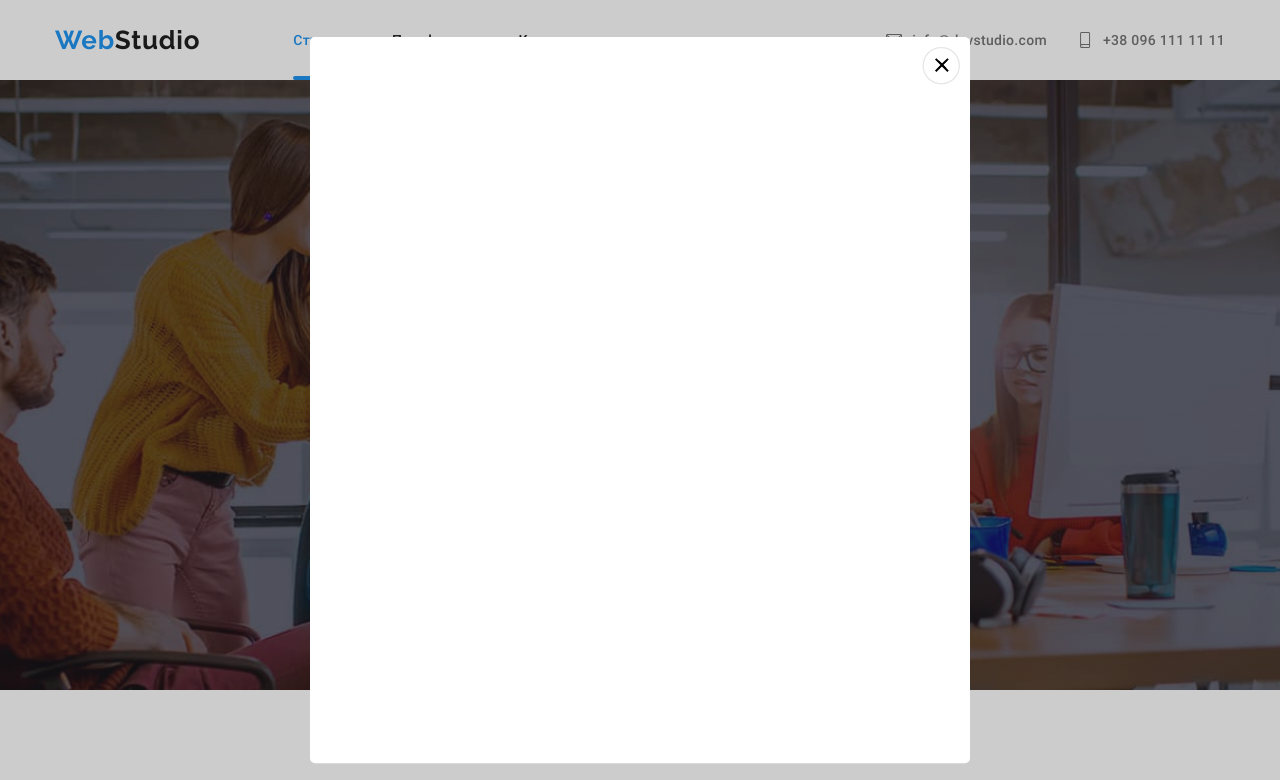
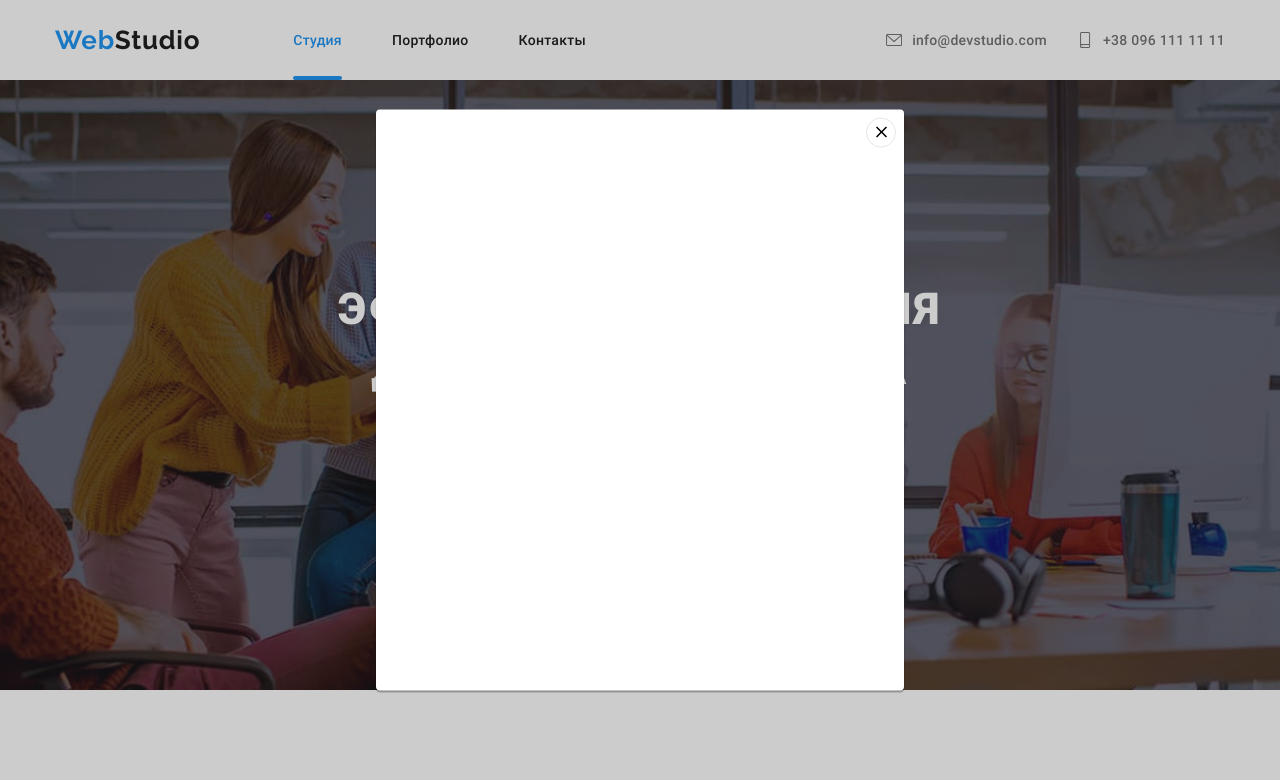
Before and after one commit to VictoriaRailean1/goit-markup-hw-05, a plain HTML site: page index.html in a window 1280 px wide. Both pictures are taken after a click on the button "Заказать услугу". Shown: the top 780 px of the page. Drawn offline with nearby package versions, Linux system fonts and the light colour scheme.

Commit message:
добавляет стили

```diff
--- a/css/styles.css
+++ b/css/styles.css
@@ -199,12 +199,14 @@ img {
 .header-link:hover .header-svg,
 .header-link:focus .header-svg {
   fill: var(--accent);
+  transition;
 }
 
 .header-link {
   display: flex;
   vertical-align: middle;
   align-items: center;
+  transition: 250ms cubic-bezier(0.4, 0, 0.2, 1);
 }
 
 .header-svg {
@@ -212,6 +214,7 @@ img {
   padding-right: 10px;
   height: 16px;
   width: 26.14px;
+  transition: 250ms cubic-bezier(0.4, 0, 0.2, 1);
 }
 
 .mail-link {
@@ -495,15 +498,18 @@ img {
   height: 44px;
   background-color: var(--white);
   border-radius: 50%;
+  transition: background-color 250ms cubic-bezier(0.4, 0, 0.2, 1);
 }
 .social-icons-link:hover,
 .social-icons-link:focus {
   background-color: var(--accent);
+  transition;
 }
 
 .social-icons-link:hover .social-icons-svg,
 .social-icons-link:focus .social-icons-svg {
   fill: var(--white);
+  transition;
 }
 
 .social-icons-svg {
@@ -530,19 +536,23 @@ img {
   border: 1px solid var(--icon-gray);
   box-sizing: border-box;
   border-radius: 4px;
+  transition: 250ms cubic-bezier(0.4, 0, 0.2, 1);
 }
 
 .clients-link:hover .client-icons-svg,
 .clients-link:focus .client-icons-svg {
   fill: var(--accent);
+  transition;
 }
 
 .clients-link:hover,
 .clients-link:focus {
   border-color: var(--accent);
+  transition;
 }
 .client-icons-svg {
   fill: var(--icon-gray);
+  transition: 250ms cubic-bezier(0.4, 0, 0.2, 1);
 }
 /*Портфолио*/
 .portfolio-list {
@@ -560,6 +570,7 @@ img {
   border-radius: 4px;
   min-width: 73px;
   outline: 0;
+  transition: background-color 250ms cubic-bezier(0.4, 0, 0.2, 1);
 
   background-color: var(--team-bg);
   font-family: "Roboto", sans-serif;
@@ -571,6 +582,7 @@ img {
 }
 .portfolio-button:hover,
 .portfolio-button:focus {
+  transition;
   color: var(--white);
   background-color: var(--accent);
   box-shadow: 0px 3px 1px rgba(0, 0, 0, 0.1), 0px 1px 2px rgba(0, 0, 0, 0.08),
@@ -607,6 +619,7 @@ img {
   text-decoration: none;
   display: block;
   border: currentColor;
+  transition: box-shadow 250ms cubic-bezier(0.4, 0, 0.2, 1);
 }
 .work-card:nth-child(3n) {
   margin-right: 0;
@@ -614,12 +627,12 @@ img {
 .cards-item {
   flex-basis: calc(100% / 3 - 30px);
   background-color: var(--white);
+  transition: box-shadow 250ms cubic-bezier(0.4, 0, 0.2, 1);
 }
 .cards-item .work-card:hover,
 .cards-item .work-card:focus {
   box-shadow: 0px 1px 1px rgba(0, 0, 0, 0.12), 0px 4px 4px rgba(0, 0, 0, 0.06),
     1px 4px 6px rgba(0, 0, 0, 0.16);
-  transition: box-shadow 250ms cubic-bezier(0.4, 0, 0.2, 1);
 }
 .overlay {
   position: relative;
@@ -634,12 +647,10 @@ img {
   background-color: rgba(33, 150, 243, 0.9);
   transform: translateY(100%);
   transition: transform 250ms cubic-bezier(0.4, 0, 0.2, 1);
-  opacity: 0;
 }
-.cards-item > .work-card:hover .product-overlay,
-.cards-item > .work-card:focus .product-overlay {
+.work-card:hover .product-overlay,
+.work-card:focus .product-overlay {
   transform: translateY(0%);
-  opacity: 1;
 }
 
 .overlay-text {
@@ -673,6 +684,7 @@ address {
 .link-footer {
   line-height: 1.714;
   letter-spacing: 0.03em;
+  transition: 250ms cubic-bezier(0.4, 0, 0.2, 1);
 }
 
 .address-footer {
@@ -704,21 +716,25 @@ address {
   height: 44px;
   background-color: var(--icon-dark);
   border-radius: 50%;
+  transition: 250ms cubic-bezier(0.4, 0, 0.2, 1);
 }
 
 .footer-icons-link:hover,
 .footer-icons-link:focus {
   background-color: var(--accent);
+  transition;
 }
 
 .footer-icons-link:hover .footer-icons-svg,
 .footer-icons-link:focus .footer-icons-svg {
   fill: var(--white);
+  transition;
 }
 .footer-icons-svg {
   width: 20px;
   height: 20px;
   fill: var(--white);
+  transition: 250ms cubic-bezier(0.4, 0, 0.2, 1);
 }
 
 .footer {
@@ -742,51 +758,51 @@ address {
   bottom: 0;
   background-color: var(--modal-bg);
   opacity: 1;
-  transition: all 0.5s ease-in;
+  transition: opacity 250ms cubic-bezier(0.4, 0, 0.2, 1);
 }
 
 .backdrop.is-hidden {
-  visibility: hidden;
   opacity: 0;
   pointer-events: none;
 }
-.is-hidden .modal {
-  transform: translate(-50%, 0%) scale(0.5);
+
+.backdrop.is-hidden .modal {
+  transform: translate(-50%, 0%);
 }
-
 .modal {
   position: absolute;
   top: 50%;
   left: 50%;
-  transform: translate(-50%, -50%) scale(1.25);
-  transition: transform 0.5s;
+  transform: translate(-50%, -50%);
+  transition: transform 250ms cubic-bezier(0.4, 0, 0.2, 1);
 
-  width: 100%;
-  max-width: 528px;
   height: 581px;
-  padding: 8px;
+  width: 528px;
+  background-color: var(--white);
+  box-shadow: 0px 1px 3px rgba(0, 0, 0, 0.12), 0px 1px 1px rgba(0, 0, 0, 0.14), 0px 2px 1px rgba(0, 0, 0, 0.2);
   border-radius: 4px;
-
-  background-color: var(--white);
 }
 
+
 .btn-close {
-  display: block;
-  margin-left: auto;
-  padding: 0;
+  display: flex;
+  position: absolute;
+  top: 8px;
+  right: 8px;
   width: 30px;
   height: 30px;
+  padding: 0;
   border-radius: 50%;
   border: 1px solid var(--black-border);
   background-color: transparent;
-  background-image: url(../img/icons/close-btn.svg);
-  background-repeat: no-repeat;
-  background-position: center;
+  align-items: center;
+  justify-content: center;
   outline: 0;
 }
+
 .close-symbol {
-  width: 11px;
-  height: 11px;
+  width: 18px;
+  height: 18px;
   padding: 0;
   color: var(--black);
 }
```
